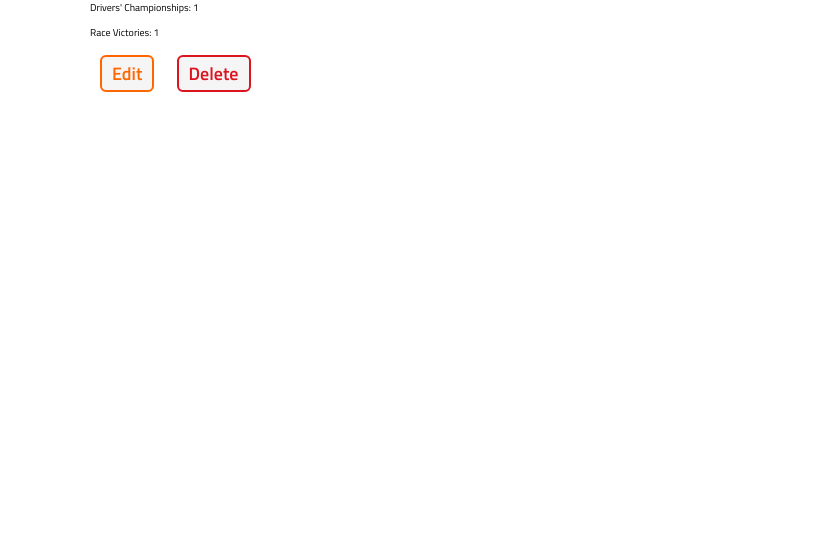
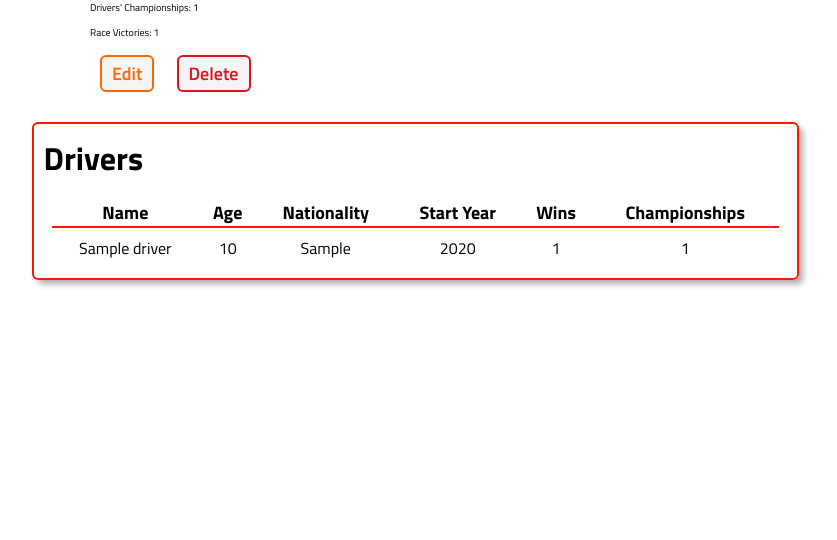
Before and after one commit to jhudson357/f1-collector-lab, a Django app: page /teams/1/ in a window 1280 px wide. Shown: the part 196-736 px from the top of the page, without its empty margins (225-1062 px from the left). Run offline with Django 4.2, Linux system fonts and the light colour scheme; tables that the repository leaves empty hold one stand-in row (values such as "Sample post").

Commit message:
show drivers on team details page

```diff
--- a/main_app/static/css/teams/team-detail.css
+++ b/main_app/static/css/teams/team-detail.css
@@ -24,12 +24,12 @@
   margin-top: 20px;
 }
 
-/* .feedings-toy-container {
+.drivers-positions-container {
   display: flex;
   flex-direction: column;
   padding-bottom: 20px;
   align-items: center;
-} */
+}
 
 .subsection-title {
   display: flex;
@@ -94,7 +94,7 @@
   margin: 5px 0;
 }
 
-/* .feedings-toy-container > section {
+.drivers-positions-container > section {
   width: 80%;
   min-width: 360px;
   border: var(--borders);
@@ -105,28 +105,28 @@
   flex-direction: column;
   justify-content: center;
   margin-bottom: 20px;
-} */
+}
 
 .subsection-title img {
   height: 42px;
   margin-left: 8px;
 }
 
-.subsection-title img:first-of-type {
+/* .subsection-title img:first-of-type {
   margin-left: 16px;
-}
+} */
 
-/* .feedings h2,
+.drivers h2,
 .toys h2 {
   font-size: 3.2rem;
   margin: 0;
 }
 
-.feedings h3,
+.drivers h3,
 .toys h3 {
   font-size: var(--font-xl);
   margin: 10px 0;
-} */
+}
 
 .subsection-content p,
 .subsection-content input,
@@ -140,33 +140,35 @@
   padding: 3px;
 }
 
-/* .feedings table {
+.drivers table {
   width: calc(100% - 16px);
   text-align: left;
   border-collapse: collapse;
   margin: 0 8px;
 }
 
-.feedings td {
+.drivers td {
   padding: 8px 5px;
   font-size: var(--font-reg);
+  text-align: center;
 }
 
-.feedings th {
+.drivers th {
   font-size: var(--font-l);
   padding: 5px 5px 0;
-  border-bottom: rgb(36, 116, 248) solid 2px;
-} */
+  border-bottom: #FF1801 solid 2px;
+  text-align: center;
+}
 
-/* .feedings tr:nth-child(even) {
+.drivers tr:nth-child(even) {
   background-color: #f3f3fd;
 }
 
-.toy-container p {
+/* .toy-container p {
   margin: 12px 0;
-}
+} */
 
-.toy-container a {
+/* .toy-container a {
   text-decoration: none;
   color: #111;
 } */
@@ -206,19 +208,19 @@
     margin-right: 25px;
   }
 
-  /* .feedings-toy-container {
+  .drivers-positions-container {
     flex-direction: row;
     justify-content: space-around;
     align-items: flex-start;
   }
 
-  .feedings-toy-container > section {
-    width: 45%;
-  } */
+  .drivers-positions-container > section {
+    width: 65%;
+  }
 }
 
 @media only screen and (min-width: 1024px) {
-  /* .feedings-toy-container {
+  .drivers-positions-container {
     padding: 0 40px;
-  } */
+  }
 }
--- a/main_app/templates/teams/detail.html
+++ b/main_app/templates/teams/detail.html
@@ -28,4 +28,69 @@
   </div>
 </section>
 
+{% comment %} <div class="drivers-positions-container">
+  <section class="drivers">
+    <div class="subsection-title">
+      <h2>Drivers</h2>
+    </div>
+    <table>
+      <thead>
+        <tr>
+          <th>Name</th>
+          <th>Age</th>
+          <th>Nationality</th>
+          <th>Start Year</th>
+          <th>Wins</th>
+          <th>Championships</th>
+        </tr>
+      </thead>
+      <tbody>
+        {% for driver in team.driver_set.all %}
+        <tr>
+          <td>{{driver.name}}</td>
+          <td>{{driver.age}}</td>
+          <td>{{driver.nationality}}</td>
+          <td>{{driver.start_year}}</td>
+          <td>{{driver.wins}}</td>
+          <td>{{driver.championships}}</td>
+        </tr>
+        {% endfor %}
+      </tbody>
+    </table>
+  </section>
+</div> {% endcomment %}
+
+<div class="drivers-positions-container">
+  <section class="drivers">
+    <div class="subsection-title">
+      <h2>Drivers</h2>
+    </div>
+    <table>
+      <thead>
+        <tr>
+          <th>Name</th>
+          <th>Age</th>
+          <th>Nationality</th>
+          <th>Start Year</th>
+          <th>Wins</th>
+          <th>Championships</th>
+        </tr>
+      </thead>
+      <tbody>
+        {% for driver in team.driver_set.all %}
+          <tr>
+            <td>{{driver.name}}</td>
+            <td>{{driver.age}}</td>
+            <td>{{driver.nationality}}</td>
+            <td>{{driver.start_year}}</td>
+            <td>{{driver.wins}}</td>
+            <td>{{driver.championships}}</td>
+          </tr>
+        {% endfor %}
+      </tbody>
+    </table>
+  </section>
+</div>
+
+
 {% endblock %}
```
